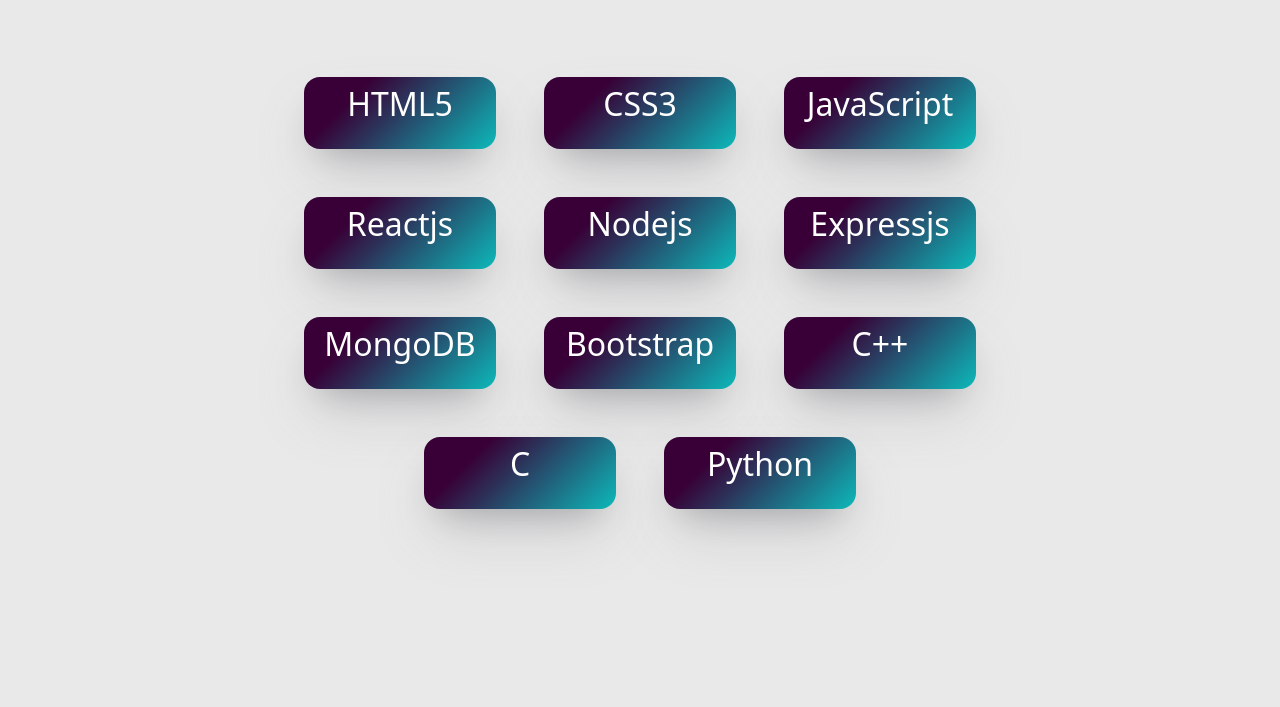
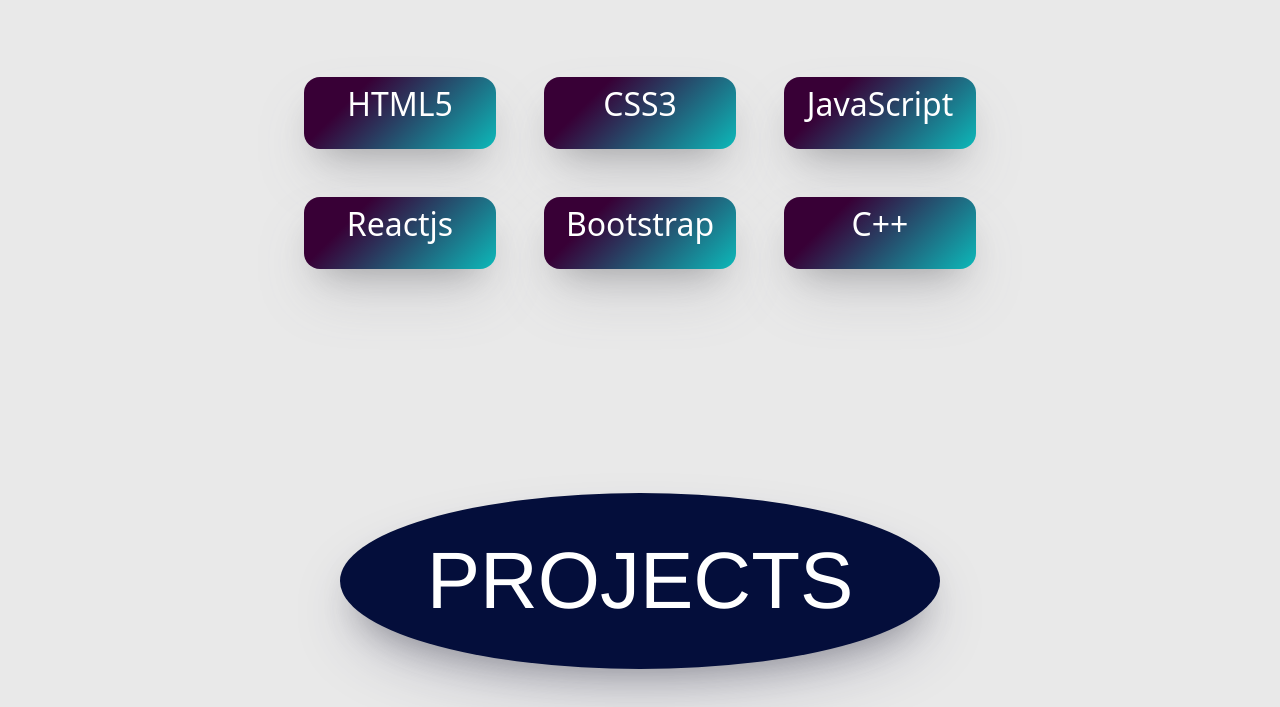
Before and after one commit to Shikha291/Portfolio, a plain HTML site: page index.html in a window 1280 px wide. Shown: the part 2203-2910 px from the top of the page. Drawn offline with nearby package versions, Linux system fonts and the light colour scheme.

Commit message:
Updated skills and CGPA

```diff
--- a/index.html
+++ b/index.html
@@ -67,7 +67,7 @@
                 <h2>BE Information Technology</h2>
                 <p class="eins"><strong>Institution</strong> : University Institute of Engineering and Technology,
                     Panjab University</p>
-                <p class="egrade"><strong>CGPA</strong> : 8.86 CGPA</p>
+                <p class="egrade"><strong>CGPA</strong> : 8.94 CGPA</p>
                 <p class="completion"><strong>Completion Year</strong> : 2023(Currently pursuing)</p>
 
             </div>
@@ -114,29 +114,10 @@
                         <h2>Reactjs</h2>
                     </div>
                     <div class="sitem">
-                        <h2>Nodejs</h2>
-                    </div>
-                    <div class="sitem">
-                        <h2>Expressjs</h2>
-                    </div>
-                </div>
-                <div class="sitems">
-                    <div class="sitem">
-                        <h2>MongoDB</h2>
-                    </div>
-                    <div class="sitem">
                         <h2>Bootstrap</h2>
                     </div>
                     <div class="sitem">
                         <h2>C++</h2>
-                    </div>
-                </div>
-                <div class="sitems">
-                    <div class="sitem">
-                        <h2>C</h2>
-                    </div>
-                    <div class="sitem">
-                        <h2>Python</h2>
                     </div>
                 </div>
             </div>
```
